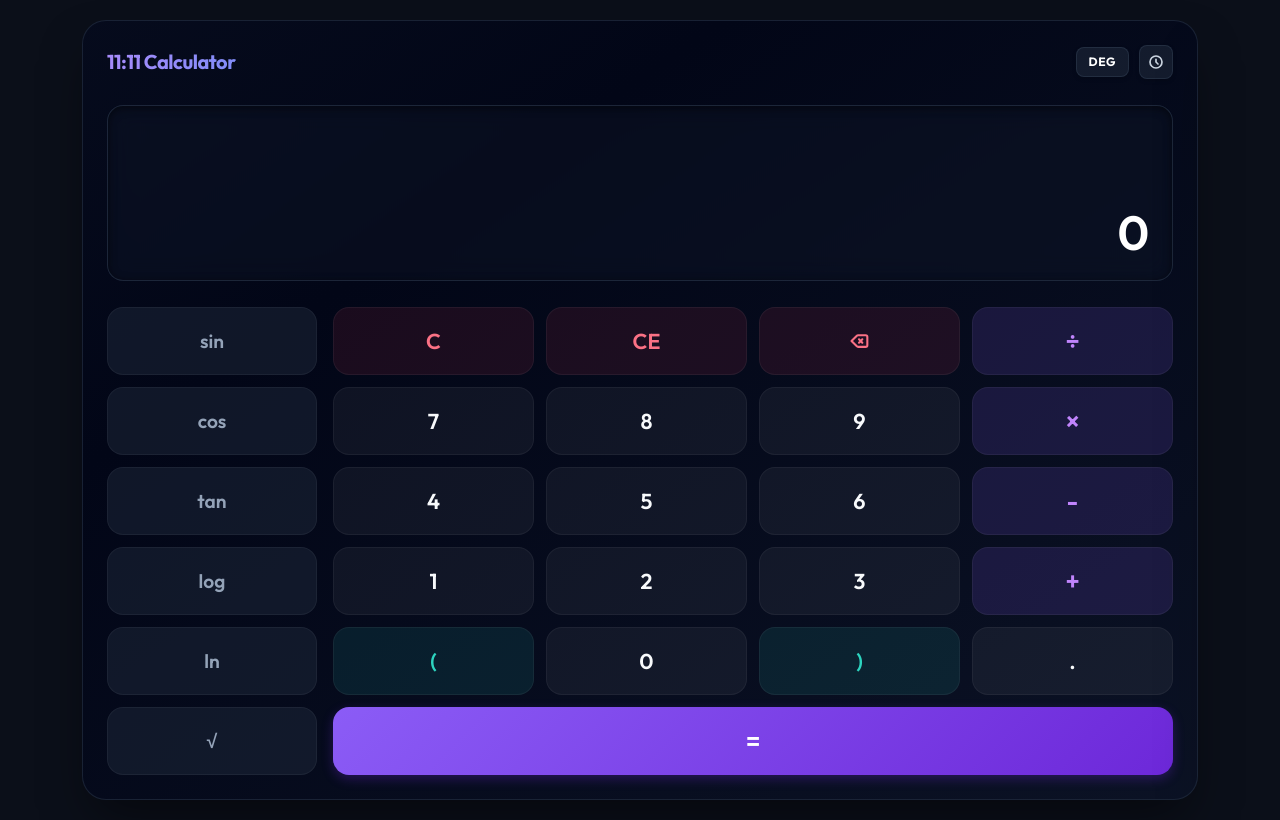
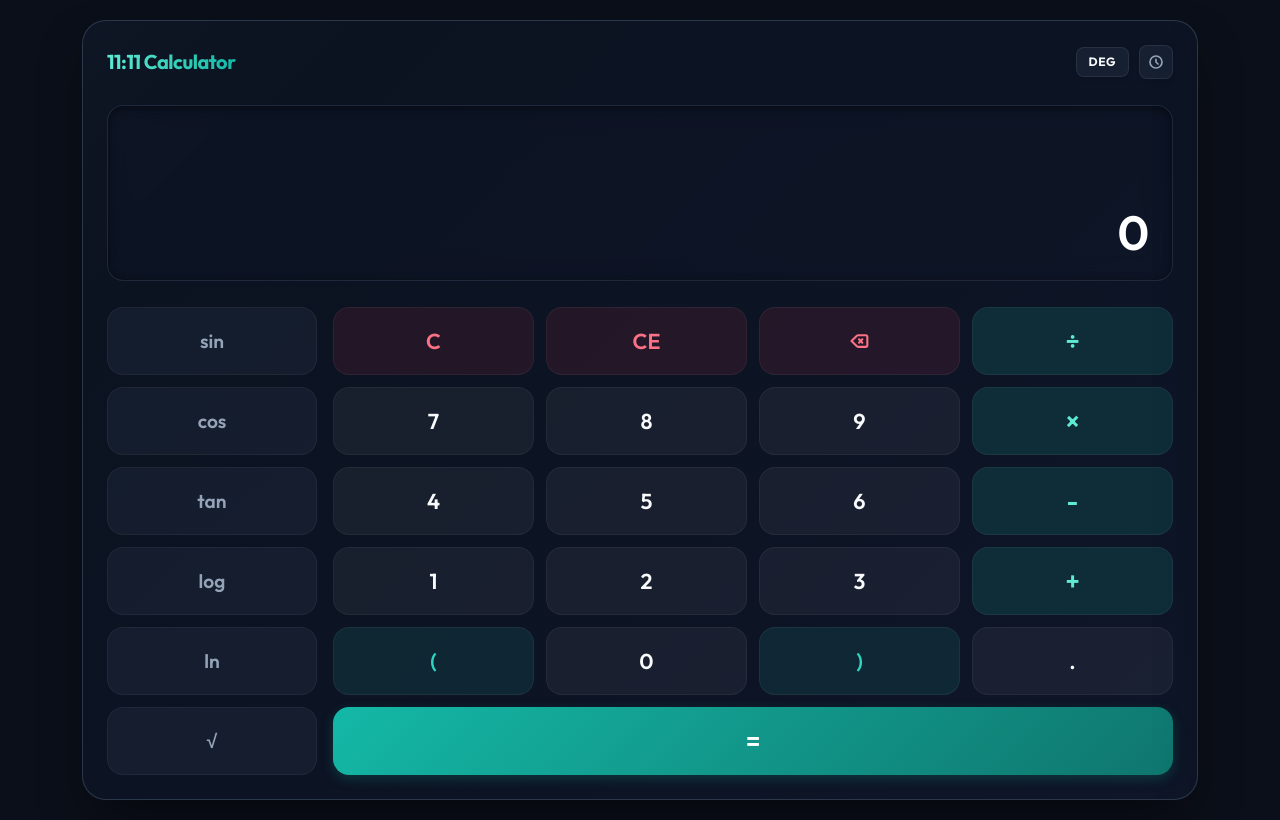
Before and after one commit to purple-black/Angular-11-11-Calculator, an Angular app: page / in a window 1280 px wide. Built offline with nearby package versions, Linux system fonts and the light colour scheme.

Commit message:
replaced the purple hardcoded styles with the token based teal system

```diff
--- a/calculator.component.scss
+++ b/calculator.component.scss
@@ -2,6 +2,28 @@
   display: block;
   width: 100%;
   max-width: 30rem;
+
+  /* Design tokens — teal accent (avoids generic purple AI default) */
+  --calc-accent: #14b8a6;
+  --calc-accent-strong: #0f766e;
+  --calc-accent-soft: rgba(20, 184, 166, 0.15);
+  --calc-accent-soft-hover: rgba(20, 184, 166, 0.3);
+  --calc-accent-text: #5eead4;
+  --calc-accent-glow: rgba(15, 118, 110, 0.35);
+  --calc-accent-glow-strong: rgba(15, 118, 110, 0.55);
+  --calc-focus-ring: rgba(20, 184, 166, 0.5);
+  --calc-surface: #0b1220;
+  --calc-surface-mid: #0f172a;
+  --calc-surface-elevated: #1e293b;
+  --calc-border: rgba(51, 65, 85, 0.8);
+  --calc-text: #f8fafc;
+  --calc-text-muted: #94a3b8;
+  --calc-danger: #fb7185;
+  --calc-danger-soft: rgba(244, 63, 94, 0.1);
+  --calc-danger-soft-hover: rgba(244, 63, 94, 0.2);
+  --calc-group: #2dd4bf;
+  --calc-group-soft: rgba(45, 212, 191, 0.1);
+  --calc-group-soft-hover: rgba(45, 212, 191, 0.2);
 
   @media (min-width: 768px) {
     width: 200%;
@@ -12,8 +34,16 @@
 @import url('https://fonts.googleapis.com/css2?family=Outfit:wght@400;500;600;700&family=Inter:wght@400;500;600;700&display=swap');
 
 .calculator-app-container {
-  @apply flex relative overflow-hidden rounded-3xl w-full h-[660px] md:h-[780px] border border-slate-800/80 bg-gradient-to-br from-slate-900 via-slate-950 to-slate-900 shadow-2xl text-white select-none;
+  @apply flex relative overflow-hidden rounded-3xl w-full h-[660px] md:h-[780px] shadow-2xl select-none;
   font-family: 'Outfit', 'Inter', system-ui, sans-serif;
+  color: var(--calc-text);
+  border: 1px solid var(--calc-border);
+  background: linear-gradient(
+    135deg,
+    var(--calc-surface-elevated) 0%,
+    var(--calc-surface) 45%,
+    var(--calc-surface-mid) 100%
+  );
   box-shadow: 0 25px 50px -12px rgba(0, 0, 0, 0.5);
   background-size: 200% 200%;
   animation: gradientBG 15s ease infinite;
@@ -34,7 +64,12 @@
 }
 
 .calculator-title {
-  @apply text-xl font-bold tracking-tight bg-gradient-to-r from-violet-400 to-indigo-400 bg-clip-text text-transparent;
+  @apply text-xl font-bold tracking-tight bg-clip-text text-transparent;
+  background-image: linear-gradient(
+    90deg,
+    var(--calc-accent-text) 0%,
+    var(--calc-accent) 100%
+  );
 }
 
 .calculator-header-actions {
@@ -42,21 +77,42 @@
 }
 
 .mode-toggle {
-  @apply px-3 py-1.5 rounded-lg text-xs font-bold uppercase tracking-wider bg-slate-800/60 border border-slate-700/50 hover:bg-slate-800 hover:border-slate-600 transition-all active:scale-95 duration-100;
+  @apply px-3 py-1.5 rounded-lg text-xs font-bold uppercase tracking-wider transition-all active:scale-95 duration-100;
+  background: color-mix(in srgb, var(--calc-surface-elevated) 60%, transparent);
+  border: 1px solid color-mix(in srgb, var(--calc-border) 70%, transparent);
+  color: var(--calc-text);
   box-shadow: 0 2px 4px rgba(0, 0, 0, 0.15);
   cursor: pointer;
 
   &:hover {
+    background: var(--calc-surface-elevated);
+    border-color: var(--calc-accent);
     box-shadow: 0 4px 8px rgba(0, 0, 0, 0.25);
+  }
+
+  &:focus-visible {
+    outline: 2px solid var(--calc-focus-ring);
+    outline-offset: 2px;
   }
 }
 
 .history-toggle {
-  @apply p-2 rounded-lg bg-slate-800/60 border border-slate-700/50 hover:bg-slate-800 hover:border-slate-600 text-slate-300 hover:text-white transition-all active:scale-95 duration-100;
+  @apply p-2 rounded-lg transition-all active:scale-95 duration-100;
+  background: color-mix(in srgb, var(--calc-surface-elevated) 60%, transparent);
+  border: 1px solid color-mix(in srgb, var(--calc-border) 70%, transparent);
+  color: var(--calc-text-muted);
   box-shadow: 0 2px 4px rgba(0, 0, 0, 0.15);
   cursor: pointer;
 
   &:hover {
+    background: var(--calc-surface-elevated);
+    border-color: var(--calc-accent);
+    color: var(--calc-text);
     box-shadow: 0 4px 8px rgba(0, 0, 0, 0.25);
   }
+
+  &:focus-visible {
+    outline: 2px solid var(--calc-focus-ring);
+    outline-offset: 2px;
+  }
 }
--- a/components/history/history.component.scss
+++ b/components/history/history.component.scss
@@ -39,7 +39,7 @@
   }
 
   &:focus-visible {
-    outline: 2px solid rgba(139, 92, 246, 0.6);
+    outline: 2px solid var(--calc-focus-ring, rgba(20, 184, 166, 0.5));
     outline-offset: 2px;
   }
 }
--- a/components/keyboard/keyboard.component.scss
+++ b/components/keyboard/keyboard.component.scss
@@ -28,15 +28,15 @@
   }
 
   &:focus-visible {
-    box-shadow: 0 0 0 3px rgba(139, 92, 246, 0.5);
-    border-color: rgba(139, 92, 246, 0.6);
+    box-shadow: 0 0 0 3px var(--calc-focus-ring, rgba(20, 184, 166, 0.5));
+    border-color: var(--calc-accent, #14b8a6);
   }
 }
 
 // Scientific buttons
 .btn-sci {
-  background: rgba(30, 41, 59, 0.5);
-  color: #94a3b8;
+  background: color-mix(in srgb, var(--calc-surface-elevated, #1e293b) 50%, transparent);
+  color: var(--calc-text-muted, #94a3b8);
   font-size: 0.95rem;
 
   @media (min-width: 768px) {
@@ -44,15 +44,15 @@
   }
 
   &:hover {
-    background: rgba(30, 41, 59, 0.8);
-    color: #e2e8f0;
+    background: color-mix(in srgb, var(--calc-surface-elevated, #1e293b) 80%, transparent);
+    color: var(--calc-text, #f8fafc);
   }
 }
 
 // Number buttons
 .btn-num {
   background: rgba(255, 255, 255, 0.05);
-  color: #f8fafc;
+  color: var(--calc-text, #f8fafc);
 
   &:hover {
     background: rgba(255, 255, 255, 0.12);
@@ -61,8 +61,8 @@
 
 // Operator buttons
 .btn-operator {
-  background: rgba(139, 92, 246, 0.15);
-  color: #c084fc;
+  background: var(--calc-accent-soft, rgba(20, 184, 166, 0.15));
+  color: var(--calc-accent-text, #5eead4);
   font-size: 1.3rem;
 
   @media (min-width: 768px) {
@@ -70,55 +70,60 @@
   }
 
   &:hover {
-    background: rgba(139, 92, 246, 0.3);
-    color: #faf5ff;
+    background: var(--calc-accent-soft-hover, rgba(20, 184, 166, 0.3));
+    color: var(--calc-text, #f8fafc);
   }
 }
 
 // Action buttons (C, CE, Backspace)
 .btn-action {
-  background: rgba(244, 63, 94, 0.1);
-  color: #fb7185;
+  background: var(--calc-danger-soft, rgba(244, 63, 94, 0.1));
+  color: var(--calc-danger, #fb7185);
 
   @media (min-width: 768px) {
     font-size: 1.35rem;
   }
 
   &:hover {
-    background: rgba(244, 63, 94, 0.2);
+    background: var(--calc-danger-soft-hover, rgba(244, 63, 94, 0.2));
     color: #fff1f2;
   }
 }
 
 // Grouping buttons (parentheses)
 .btn-group {
-  background: rgba(45, 212, 191, 0.1);
-  color: #2dd4bf;
+  background: var(--calc-group-soft, rgba(45, 212, 191, 0.1));
+  color: var(--calc-group, #2dd4bf);
 
   @media (min-width: 768px) {
     font-size: 1.35rem;
   }
 
   &:hover {
-    background: rgba(45, 212, 191, 0.2);
+    background: var(--calc-group-soft-hover, rgba(45, 212, 191, 0.2));
     color: #f0fdfa;
   }
 }
 
-// Equal button (highly stylized glowing action)
+// Equal button
 .btn-equal {
-  background: linear-gradient(135deg, #8b5cf6 0%, #6d28d9 100%);
+  background: linear-gradient(
+    135deg,
+    var(--calc-accent, #14b8a6) 0%,
+    var(--calc-accent-strong, #0f766e) 100%
+  );
   color: #ffffff;
-  box-shadow: 0 4px 12px rgba(109, 40, 217, 0.3);
+  box-shadow: 0 4px 12px var(--calc-accent-glow, rgba(15, 118, 110, 0.35));
   font-size: 1.3rem;
   border: none;
+
   @media (min-width: 768px) {
     font-size: 1.6rem;
   }
 
   &:hover {
-    box-shadow: 0 6px 16px rgba(109, 40, 217, 0.5);
-    filter: brightness(1.1);
+    box-shadow: 0 6px 16px var(--calc-accent-glow-strong, rgba(15, 118, 110, 0.55));
+    filter: brightness(1.08);
   }
 }
 
```
